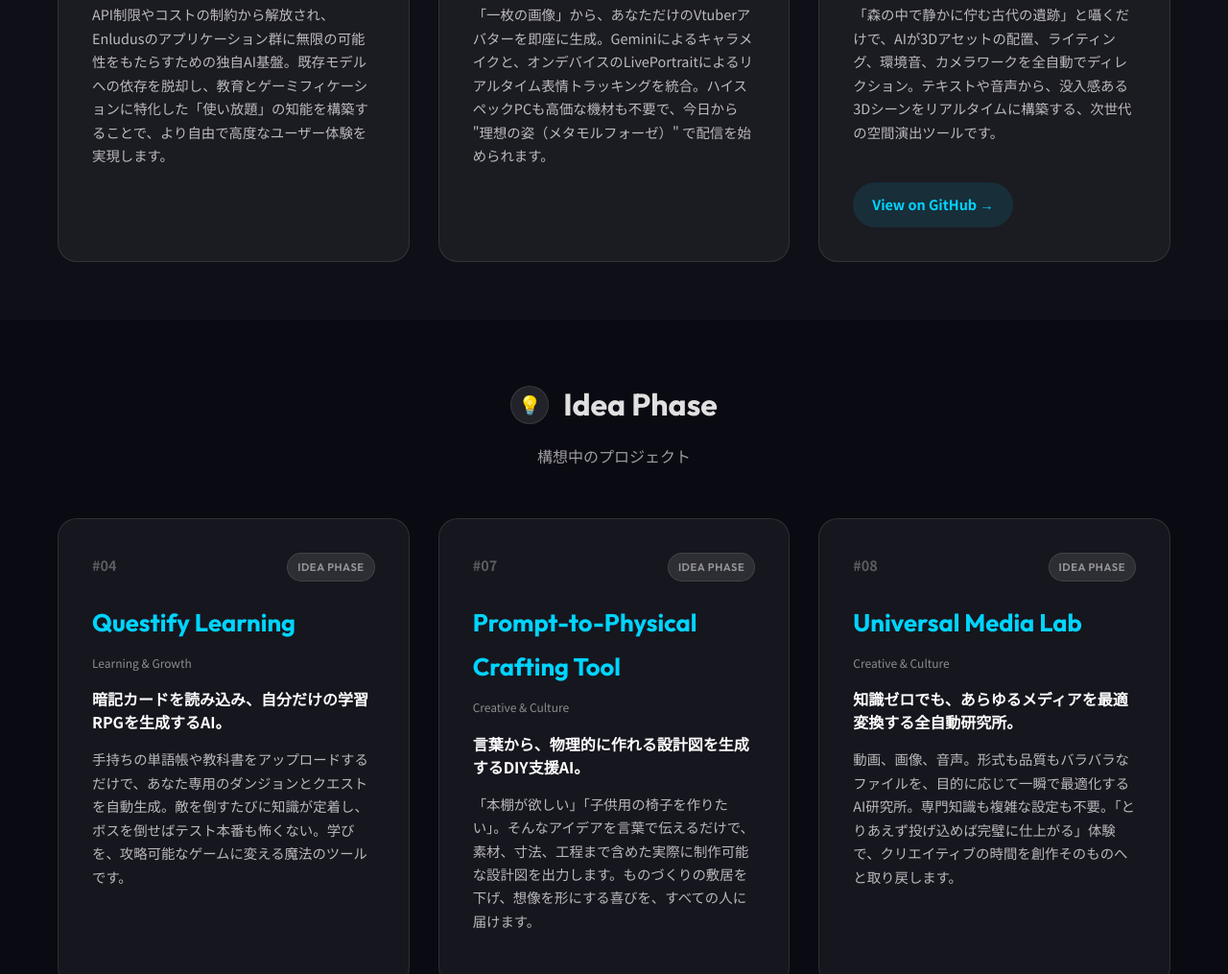
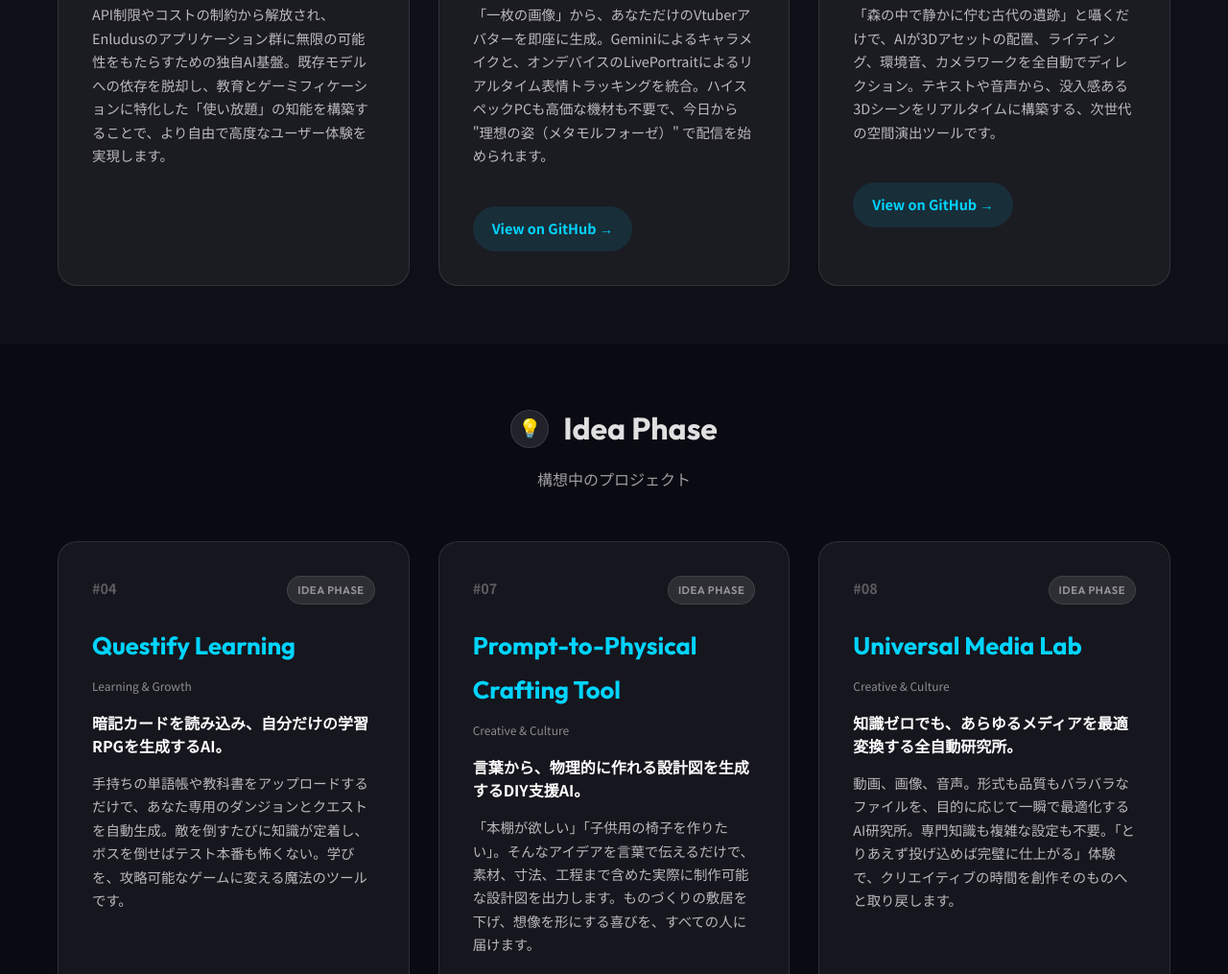
Before and after one commit to naki0227/enludus, a website built with Vite: page projects.html in a window 1280 px wide. Shown: the part 2746-3761 px from the top of the page at 96% size. Built offline with nearby package versions, Linux system fonts and the light colour scheme.

Commit message:
docs: add Metamo github link

```diff
--- a/projects.html
+++ b/projects.html
@@ -420,6 +420,8 @@
                         「一枚の画像」から、あなただけのVtuberアバターを即座に生成。Geminiによるキャラメイクと、オンデバイスのLivePortraitによるリアルタイム表情トラッキングを統合。ハイスペックPCも高価な機材も不要で、今日から
                         "理想の姿（メタモルフォーゼ）" で配信を始められます。
                     </p>
+                    <a href="https://github.com/naki0227/Metamo" target="_blank" class="project-link">View on GitHub
+                        →</a>
                 </article>
 
                 <!-- KoeTekt -->
```
